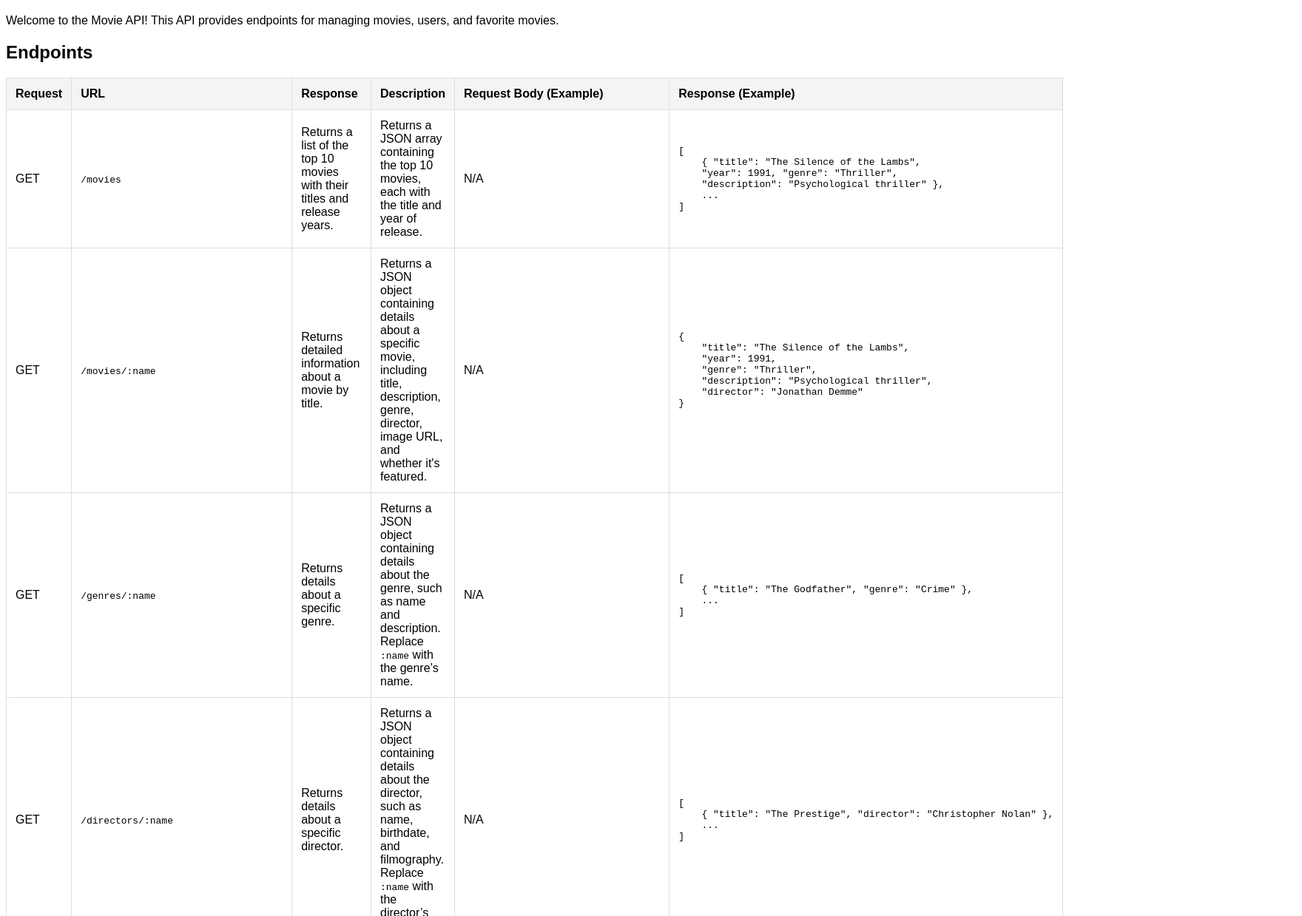
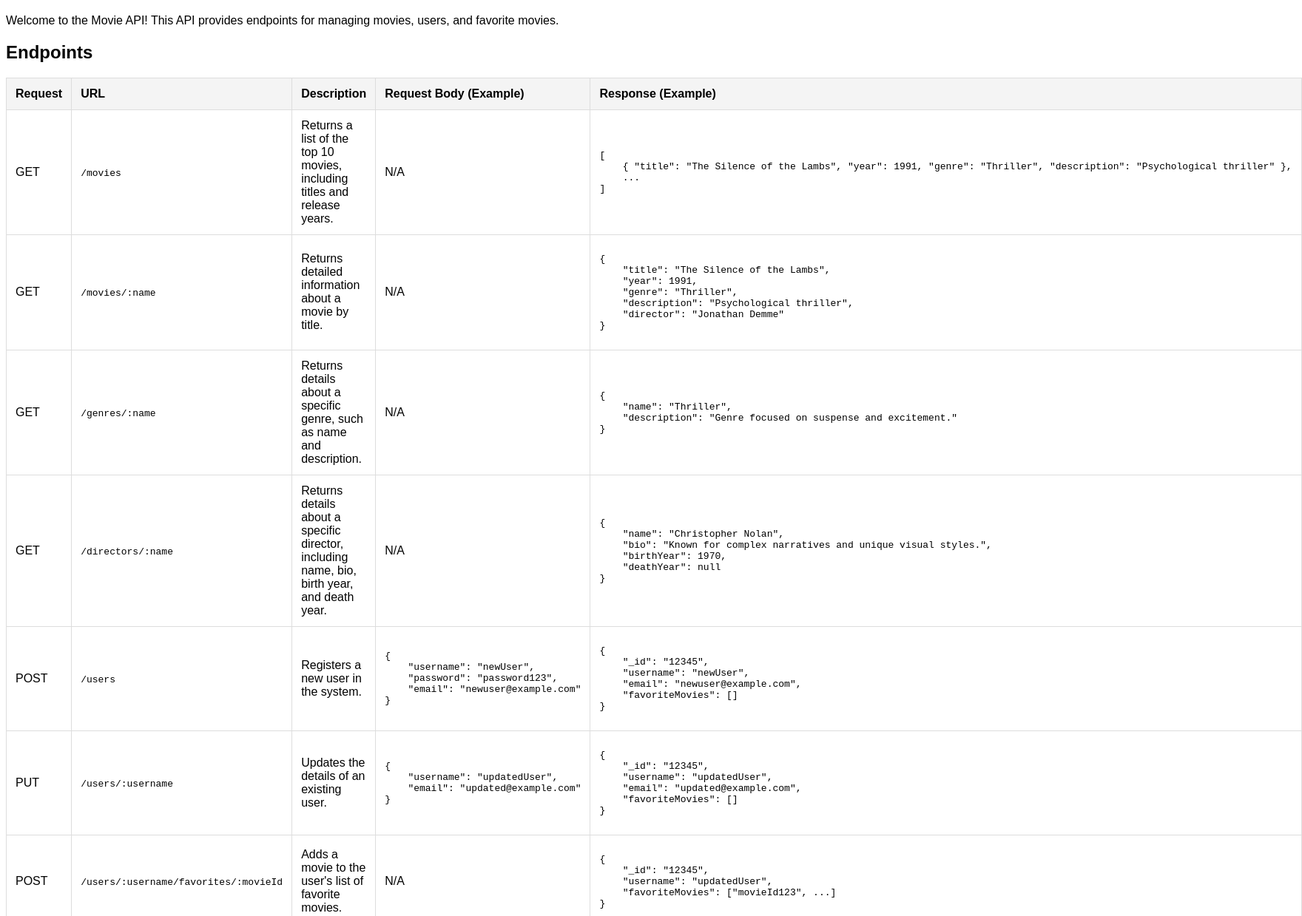
Before and after one commit to bhimamalbhage/movie_api, a website: page public/documentation.html in a window 1280 px wide. Shown: the part 61-1300 px from the top of the page at 74% size, 1760 px wide, since content can reach past the window. Drawn offline with Linux system fonts and the light colour scheme.

Commit message:
genre and director endpoint response update

```diff
--- a/models.js
+++ b/models.js
@@ -9,7 +9,9 @@ const movieSchema = new Schema({
   },
   director: {
     name: { type: String, required: true },
-    bio: { type: String }
+    bio: { type: String },
+    birthYear: { type: Number },
+    deathYear: { type: Number }
   },
   year: { type: Number, required: true },
   rating: { type: Number, required: true },
--- a/public/documentation.html
+++ b/public/documentation.html
@@ -41,7 +41,6 @@
             <tr>
                 <th>Request</th>
                 <th>URL</th>
-                <th>Response</th>
                 <th>Description</th>
                 <th>Request Body (Example)</th>
                 <th>Response (Example)</th>
@@ -51,14 +50,11 @@
             <tr>
                 <td>GET</td>
                 <td><code>/movies</code></td>
-                <td>Returns a list of the top 10 movies with their titles and release years.</td>
-                <td>Returns a JSON array containing the top 10 movies, each with the title and year of release.</td>
+                <td>Returns a list of the top 10 movies, including titles and release years.</td>
                 <td>N/A</td>
                 <td>
                     <pre>[
-    { "title": "The Silence of the Lambs",
-    "year": 1991, "genre": "Thriller",
-    "description": "Psychological thriller" },
+    { "title": "The Silence of the Lambs", "year": 1991, "genre": "Thriller", "description": "Psychological thriller" },
     ...
 ]</pre>
                 </td>
@@ -67,7 +63,6 @@
                 <td>GET</td>
                 <td><code>/movies/:name</code></td>
                 <td>Returns detailed information about a movie by title.</td>
-                <td>Returns a JSON object containing details about a specific movie, including title, description, genre, director, image URL, and whether it's featured.</td>
                 <td>N/A</td>
                 <td>
                     <pre>{
@@ -82,34 +77,33 @@
             <tr>
                 <td>GET</td>
                 <td><code>/genres/:name</code></td>
-                <td>Returns details about a specific genre.</td>
-                <td>Returns a JSON object containing details about the genre, such as name and description. Replace <code>:name</code> with the genre’s name.</td>
+                <td>Returns details about a specific genre, such as name and description.</td>
                 <td>N/A</td>
                 <td>
-                    <pre>[
-    { "title": "The Godfather", "genre": "Crime" },
-    ...
-]</pre>
+                    <pre>{
+    "name": "Thriller",
+    "description": "Genre focused on suspense and excitement."
+}</pre>
                 </td>
             </tr>
             <tr>
                 <td>GET</td>
                 <td><code>/directors/:name</code></td>
-                <td>Returns details about a specific director.</td>
-                <td>Returns a JSON object containing details about the director, such as name, birthdate, and filmography. Replace <code>:name</code> with the director’s name.</td>
+                <td>Returns details about a specific director, including name, bio, birth year, and death year.</td>
                 <td>N/A</td>
                 <td>
-                    <pre>[
-    { "title": "The Prestige", "director": "Christopher Nolan" },
-    ...
-]</pre>
+                    <pre>{
+    "name": "Christopher Nolan",
+    "bio": "Known for complex narratives and unique visual styles.",
+    "birthYear": 1970,
+    "deathYear": null
+}</pre>
                 </td>
             </tr>
             <tr>
                 <td>POST</td>
                 <td><code>/users</code></td>
                 <td>Registers a new user in the system.</td>
-                <td>Accepts a JSON object in the request body to register a new user, including fields like username, password, and email.</td>
                 <td>
                     <pre>{
     "username": "newUser",
@@ -129,8 +123,7 @@
             <tr>
                 <td>PUT</td>
                 <td><code>/users/:username</code></td>
-                <td>Updates the username of an existing user.</td>
-                <td>Allows updating a user's username. Replace <code>:username</code> with the current username and include the new username in the request body.</td>
+                <td>Updates the details of an existing user.</td>
                 <td>
                     <pre>{
     "username": "updatedUser",
@@ -150,7 +143,6 @@
                 <td>POST</td>
                 <td><code>/users/:username/favorites/:movieId</code></td>
                 <td>Adds a movie to the user's list of favorite movies.</td>
-                <td>Allows adding a movie to a user's favorite list. Replace <code>:username</code> with the user's name and include the movie details in the request body.</td>
                 <td>N/A</td>
                 <td>
                     <pre>{
@@ -164,7 +156,6 @@
                 <td>DELETE</td>
                 <td><code>/users/:username/favorites/:movieId</code></td>
                 <td>Removes a movie from the user's list of favorite movies.</td>
-                <td>Removes a movie from the user's favorite list. Replace <code>:username</code> with the user's name and <code>:movieId</code> with the id of the movie to be removed.</td>
                 <td>N/A</td>
                 <td>
                     <pre>{
@@ -178,7 +169,6 @@
                 <td>DELETE</td>
                 <td><code>/users/:username</code></td>
                 <td>Deregisters an existing user from the system.</td>
-                <td>Deletes a user account. Replace <code>:username</code> with the user's name to deregister.</td>
                 <td>N/A</td>
                 <td><pre>User deregistered successfully.</pre></td>
             </tr>
```
Also changed, not shown: index.js (+7 -6 lines), log.txt (+8 -0 lines).
